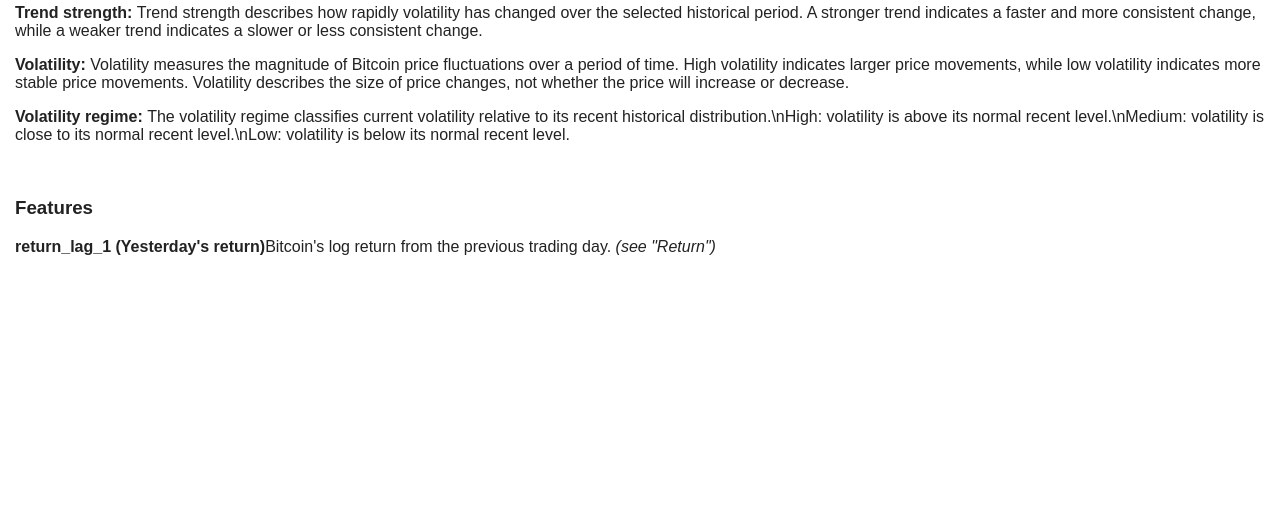
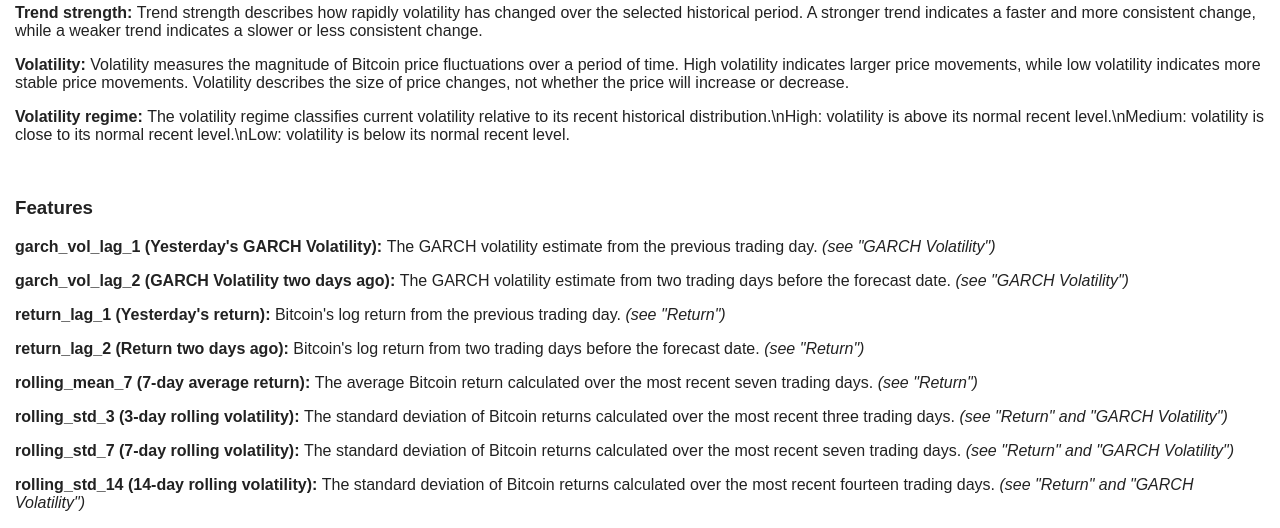
Before and after one commit to IntegratedMind19/BTC-Volatility-Forecast, a Flask app: page /definitions in a window 1280 px wide. Shown: the part 642-1170 px from the top of the page. Before the commit the page ends 897 px from the top, so only its background shows below. Run offline with Flask 3, Linux system fonts and the light colour scheme.

Commit message:
Update definitions.html

```diff
--- a/template/definitions.html
+++ b/template/definitions.html
@@ -31,7 +31,14 @@
     <p><span style='font-weight: bold;'>Volatility regime: </span>The volatility regime classifies current volatility relative to its recent historical distribution.\nHigh: volatility is above its normal recent level.\nMedium: volatility is close to its normal recent level.\nLow: volatility is below its normal recent level.</p>
     <br>
     <h3 style='font-weight: bold;'>Features</h3>
-    <p><span style='font-weight: bold;'>return_lag_1 (Yesterday's return)</span>Bitcoin's log return from the previous trading day. <i>(see "Return")</i></p>
+    <p><span style='font-weight: bold;'>garch_vol_lag_1 (Yesterday's GARCH Volatility): </span>The GARCH volatility estimate from the previous trading day. <i>(see "GARCH Volatility")</i></p>
+    <p><span style='font-weight: bold;'>garch_vol_lag_2 (GARCH Volatility two days ago): </span>The GARCH volatility estimate from two trading days before the forecast date. <i>(see "GARCH Volatility")</i></p>
+    <p><span style='font-weight: bold;'>return_lag_1 (Yesterday's return): </span>Bitcoin's log return from the previous trading day. <i>(see "Return")</i></p>
+    <p><span style='font-weight: bold;'>return_lag_2 (Return two days ago): </span>Bitcoin's log return from two trading days before the forecast date. <i>(see "Return")</i></p>
+    <p><span style='font-weight: bold;'>rolling_mean_7 (7-day average return): </span>The average Bitcoin return calculated over the most recent seven trading days. <i>(see "Return")</i></p>
+    <p><span style='font-weight: bold;'>rolling_std_3 (3-day rolling volatility): </span>The standard deviation of Bitcoin returns calculated over the most recent three trading days. <i>(see "Return" and "GARCH Volatility")</i></p>
+    <p><span style='font-weight: bold;'>rolling_std_7 (7-day rolling volatility): </span>The standard deviation of Bitcoin returns calculated over the most recent seven trading days. <i>(see "Return" and "GARCH Volatility")</i></p>
+    <p><span style='font-weight: bold;'>rolling_std_14 (14-day rolling volatility): </span>The standard deviation of Bitcoin returns calculated over the most recent fourteen trading days. <i>(see "Return" and "GARCH Volatility")</i></p>
     <script src="{{url_for('static', filename='/js/theme.js')}}"></script>
   </body>
 </html>
```
